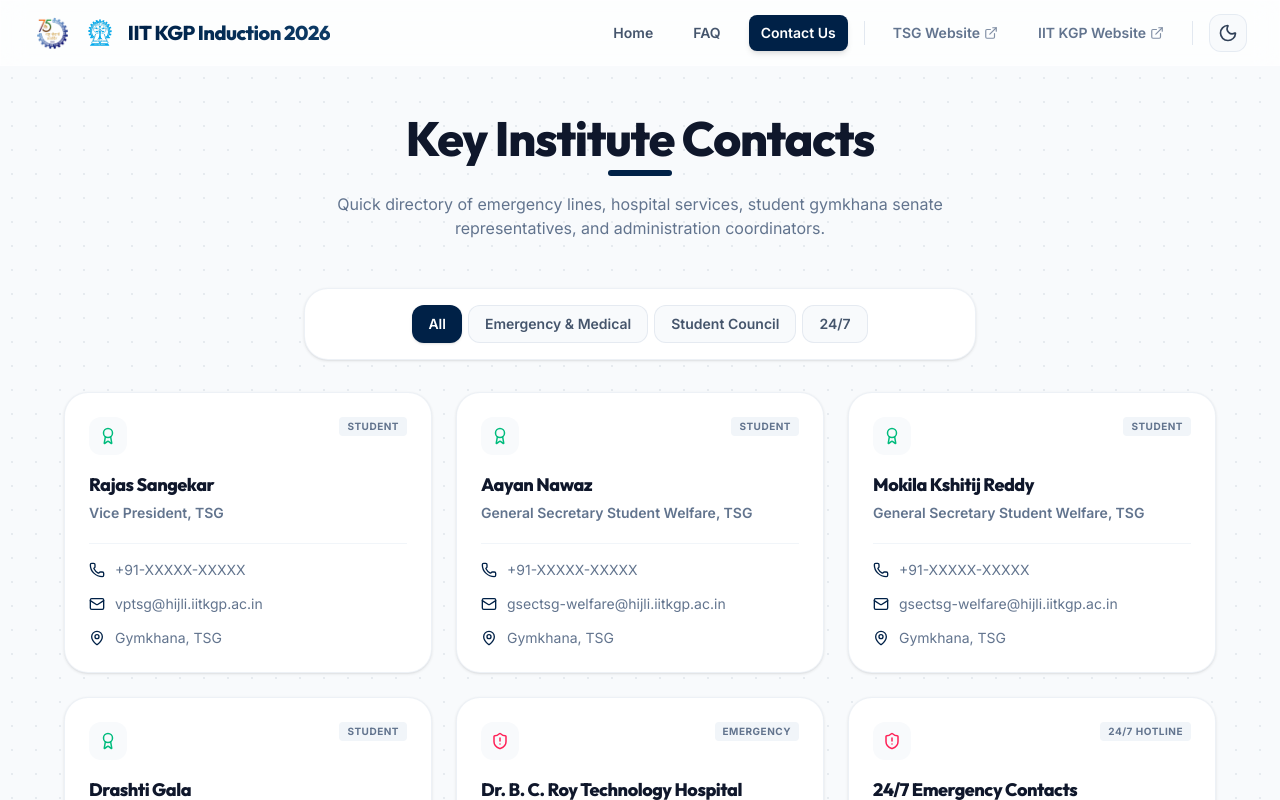
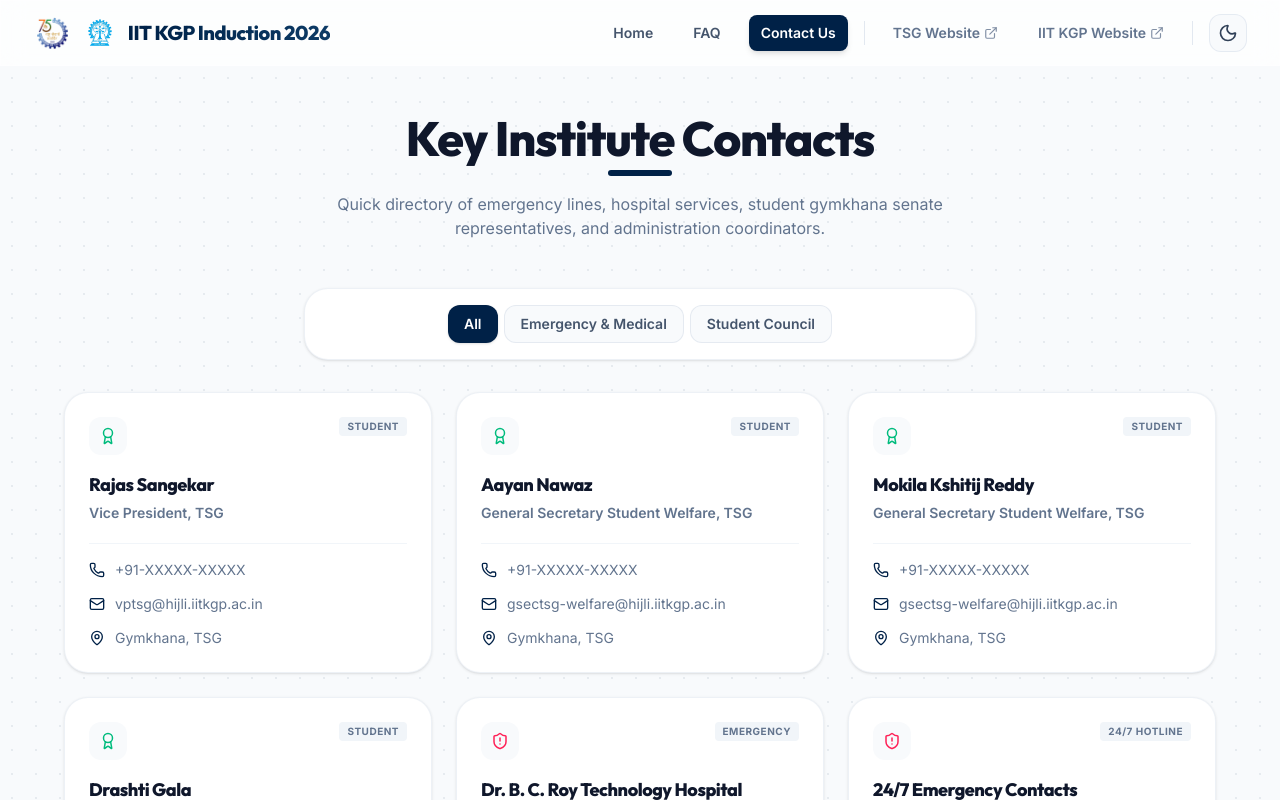
Before and after one commit to aaryan171007-cell/Induction-2026, a React (Vite) app: page /contact in a window 1280 px wide. Shown: the top 800 px of the page. Built offline with nearby package versions, Linux system fonts and the light colour scheme.

Commit message:
Update Contact page

```diff
--- a/src/pages/Contact.jsx
+++ b/src/pages/Contact.jsx
@@ -6,7 +6,7 @@
   const [activeCategory, setActiveCategory] = useState('All');
 
   //Contact categories
-  const categories = ['All', 'Emergency & Medical', 'Student Council', '24/7'];
+  const categories = ['All', 'Emergency & Medical', 'Student Council'];
 
   //Filtering the contacts as per the selected category
   const filteredContacts = contactsData.filter((contact) => {
```
